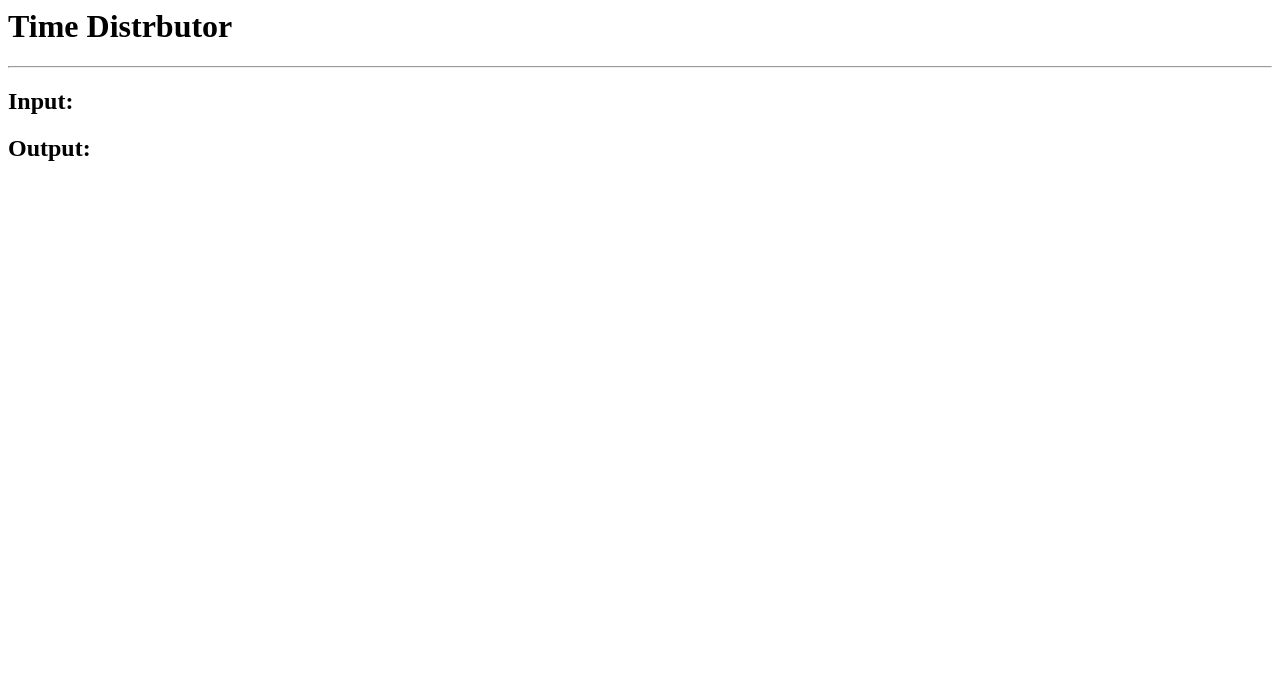
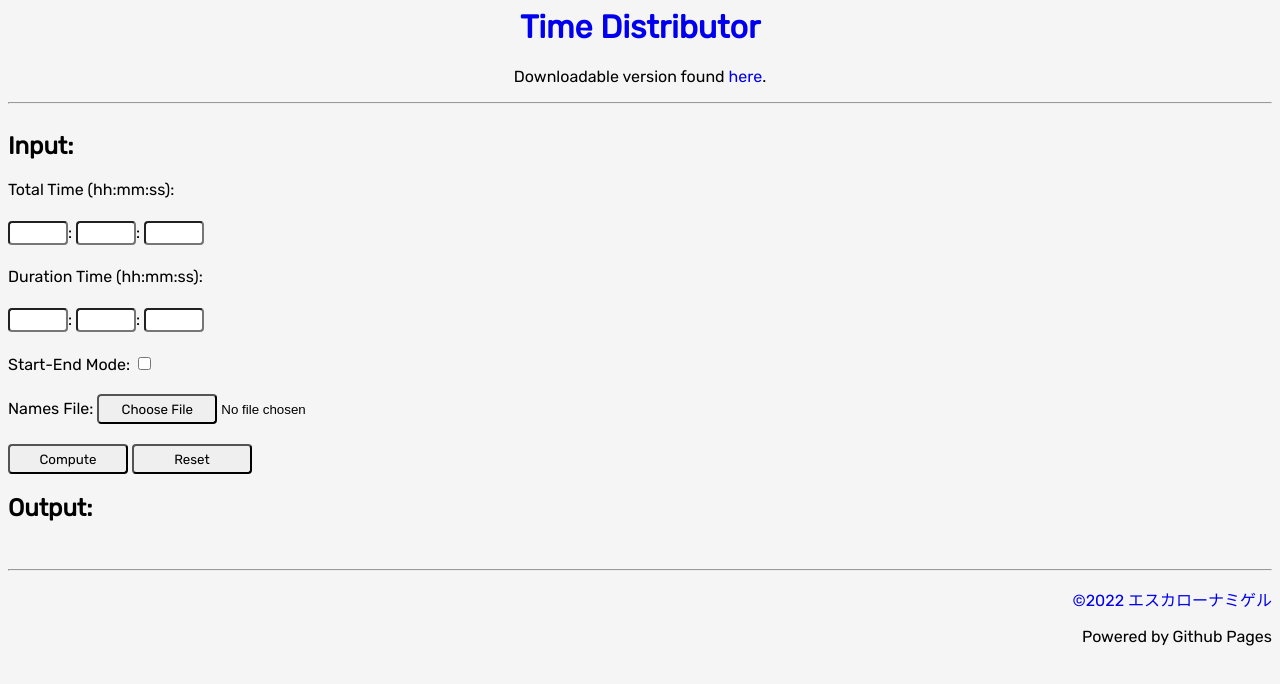
Before and after one commit to jm55/Time-Distributor, a website: page index.html in a window 1280 px wide. Drawn offline with nearby package versions, Linux system fonts and the light colour scheme.

Commit message:
Pre-beautification and logic preparation

```diff
--- a/index.html
+++ b/index.html
@@ -1,15 +1,56 @@
 <html>
     <head>
+        <script src="https://cdnjs.cloudflare.com/ajax/libs/jquery/3.6.0/jquery.min.js" integrity="sha512-894YE6QWD5I59HgZOGReFYm4dnWc1Qt5NtvYSaNcOP+u1T9qYdvdihz0PPSiiqn/+/3e7Jo4EaG7TubfWGUrMQ==" crossorigin="anonymous" referrerpolicy="no-referrer"></script>
+        <script src="public/js/script.js"></script>
+        <script src="https://unpkg.com/validator@latest/validator.min.js"></script>
+        <link rel="stylesheet" href="public/css/style.css">
         <title>Time Distributor</title>
     </head>
     <body>
-        <h1>Time Distrbutor</h1>
+        <header>
+            <h1><a href="https://jm55dlsu.github.io/TimeDistributor/">Time Distributor</a></h1>
+            <p>Downloadable version found <a href="https://github.com/jm55DLSU/TimeDistributor/releases/tag/v2.7.1">here</a>.</p>
+        </header>
         <hr>
-        <div>
-            <h2>Input: </h2>
+        <div style="display:grid;">
+            <div id="input_div">
+                <h2>Input: </h2>
+                <div id="inputs">
+                    <label id="aTime_label">Total Time (hh:mm:ss): </label>
+                    <span id="aTime_span">
+                        <input type="text" class="time" id="aTime_h">:
+                        <input type="text" class="time" id="aTime_m">:
+                        <input type="text" class="time" id="aTime_s">
+                    </span>
+                    <label id="bTime_label">Duration Time (hh:mm:ss): </label>
+                    <span id="bTime_span">
+                        <input type="text" class="time" id="bTime_h">:
+                        <input type="text" class="time" id="bTime_m">:
+                        <input type="text" class="time" id="bTime_s">
+                    </span>
+                    <span id="startendMode_span">
+                        <label>Start-End Mode: </label>
+                        <input type="checkbox" id="startendMode">
+                    </span>
+                    <span id="names_file">
+                        <label>Names File: </label>
+                        <input type="file" id="files" name="files" accept=".csv">
+                    </span>
+                    <span>
+                        <button id="compute">Compute</button>
+                        <button id="reset">Reset</button>
+                    </span>
+                </div>
+            </div>
+            <div style="display:grid;" id="output_div">
+                <h2>Output: </h2>
+                <br>
+            </div>
         </div>
-        <div>
-            <h2>Output: </h2>
+        <hr>
+        <div style="display: inline; text-align: right;">
+            <a href="https://github.com/jm55DLSU/TimeDistributor"><p>©2022 エスカローナミゲル</p></a>
+            <p>Powered by Github Pages</p>
         </div>
     </body>
 </html>
--- /dev/null
+++ b/public/css/style.css
@@ -0,0 +1,84 @@
+@import url('https://fonts.googleapis.com/css2?family=Noto+Sans+JP&family=Rubik&display=swap');
+
+:root{
+    font-family: 'Rubik', sans-serif;
+
+    --button: white;
+    --button_hover: grey;
+
+    --textfield: white;
+    --textfield_select: grey;
+
+    --text: black;
+    --anchor: black;
+    --anchor_visited: grey;
+    --anchor_hover: grey;
+}
+
+::-webkit-file-upload-button{
+    font-family: 'Rubik', sans-serif;
+    width: 120px;
+    height: 30px;
+    border-radius: 4px;
+}
+
+::-webkit-file-upload-button:hover{
+    background-color: var(--button_hover);
+}
+
+body{
+    background-color: whitesmoke;
+}
+
+input{
+    border-radius: 4px;
+}
+
+input[type="text"]:focus{
+    background-color: var(--textfield_select);
+}
+
+header{
+    text-align: center;
+}
+
+a{
+    text-decoration: none;
+}
+
+a:visited{
+    color: var(--anchor_visited);
+}
+
+button{
+    font-family: 'Rubik', sans-serif;
+    width: 120px;
+    height: 30px;
+    border-radius: 4px;
+}
+
+button:hover{
+    background-color: var(--button_hover);
+}
+
+.time{
+    font-size: 16px;
+    width: 60px;
+}
+
+#inputs{
+    display: inline-grid;
+    margin-left: auto;
+    margin-right: auto;
+    row-gap: 20px;
+}
+
+#aTime_span{
+    padding-top: 2px;
+    padding-bottom: 2px;
+}
+
+#bTime_span{
+    padding-top: 2px;
+    padding-bottom: 2px;
+}
--- /dev/null
+++ b/public/js/script.js
@@ -0,0 +1,21 @@
+console.log("script.js");
+alert("This web app is not ready, go away.");
+
+$(document).ready(()=>{
+    console.log("JQuery accessible");
+    //Start-End Mode
+    $('#startendMode').click(function(){
+        var state = $(this).is(':checked');
+        console.log('StartEndMode: ' + state);
+        if(state){
+            $("#aTime_label").text("Start Time (hh:mm:ss):");
+            $("#bTime_label").text("End Time (hh:mm:ss):");
+        }else{
+            $("#aTime_label").text("Total Time (hh:mm:ss):");
+            $("#bTime_label").text("Duration Time (hh:mm:ss):");
+        }
+    });
+    //Compute
+
+    //Reset
+});
```
